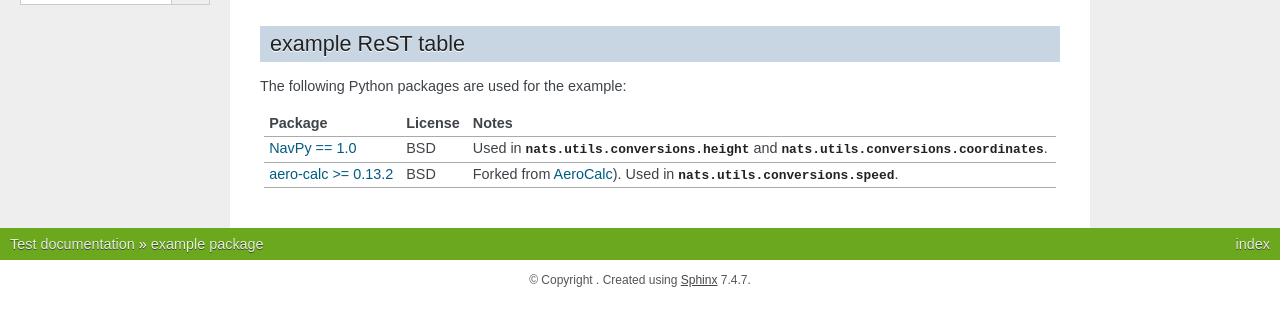
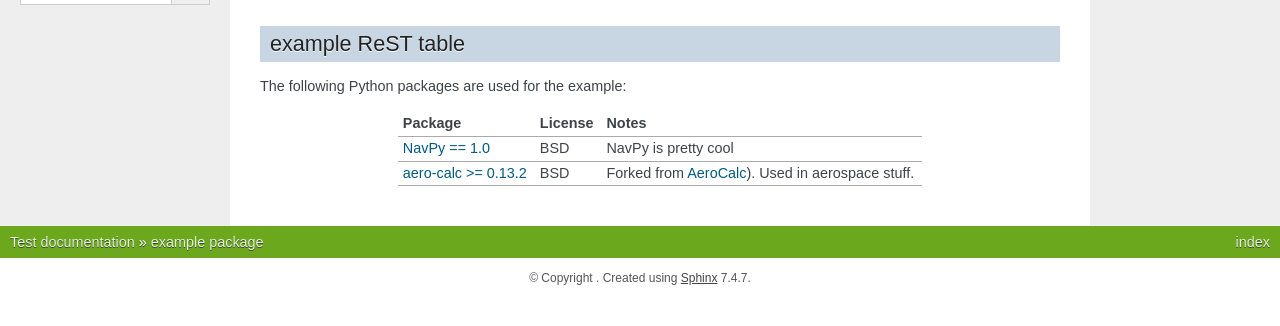
Before and after one commit to Liam-Deacon/sphinx-automodule-example, a Sphinx documentation site: the page built from docs/source/index.rst, in a window 1280 px wide, cut to the strip 275-601 px from the top of the page. Built offline with Sphinx 7.4.7, drawn with Linux system fonts in a browser that asks for light colours.

Commit message:
Update index.rst

```diff
--- a/docs/source/index.rst
+++ b/docs/source/index.rst
@@ -17,9 +17,8 @@
 +----------------------------------------------------------------------+----------------------------+---------------------------------------------------------------------------+
 | Package                                                              | License                    | Notes                                                                     |
 +======================================================================+============================+===========================================================================+
-| `NavPy == 1.0 <https://navpy.readthedocs.io/en/latest/>`_            | BSD                        | Used in :py:mod:`nats.utils.conversions.height` and                       |
-|                                                                      |                            | :py:mod:`nats.utils.conversions.coordinates`.                             |
+| `NavPy == 1.0 <https://navpy.readthedocs.io/en/latest/>`_            | BSD                        | NavPy is pretty cool                                                      |
 +----------------------------------------------------------------------+----------------------------+---------------------------------------------------------------------------+
 | `aero-calc >= 0.13.2 <https://pypi.org/project/aero-calc/>`_         | BSD                        | Forked from `AeroCalc <https://kilohotel.com/python/aerocalc/>`_).        |
-|                                                                      |                            | Used in :py:mod:`nats.utils.conversions.speed`.                           |
+|                                                                      |                            | Used in aerospace stuff.                                                  |
 +----------------------------------------------------------------------+----------------------------+---------------------------------------------------------------------------+
```
